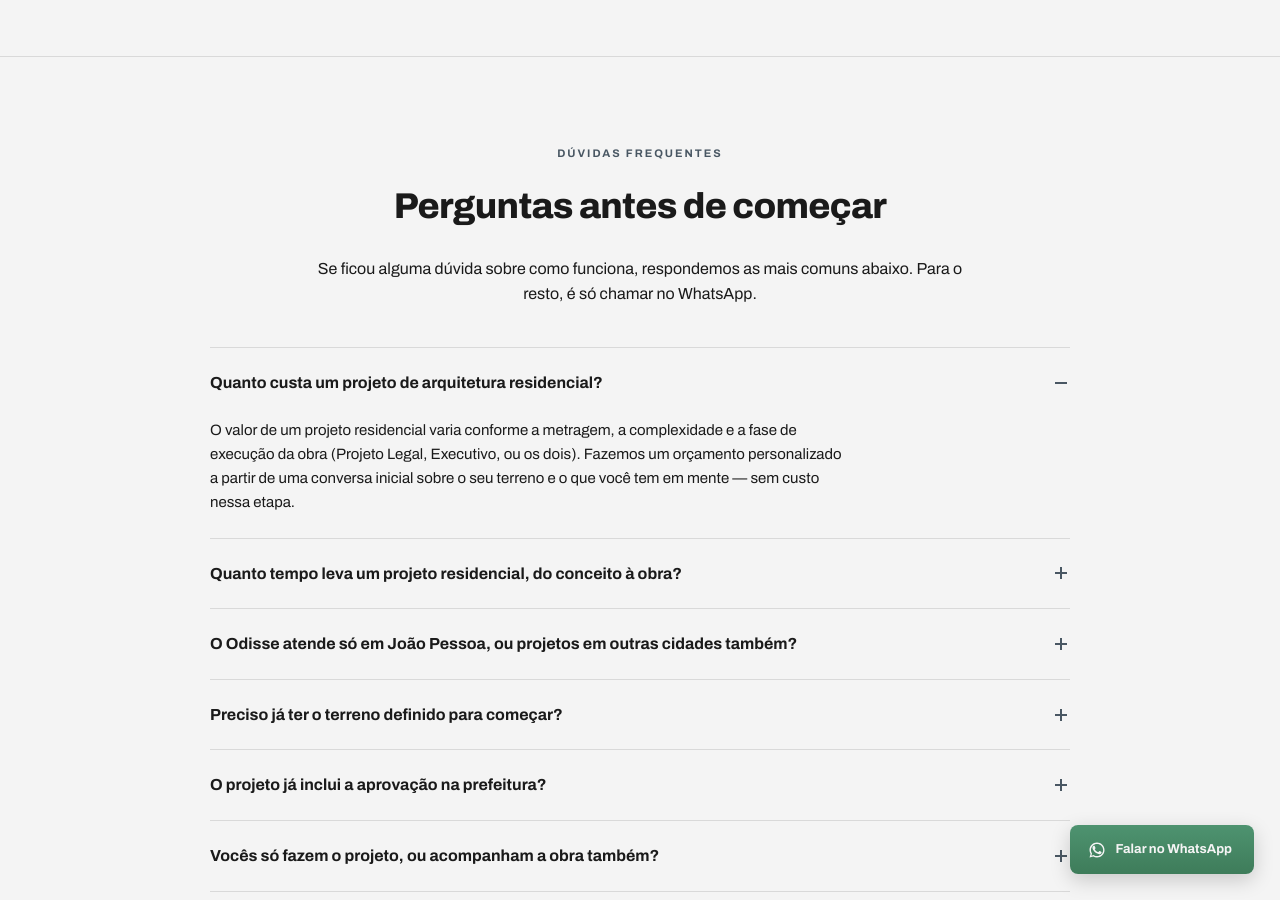
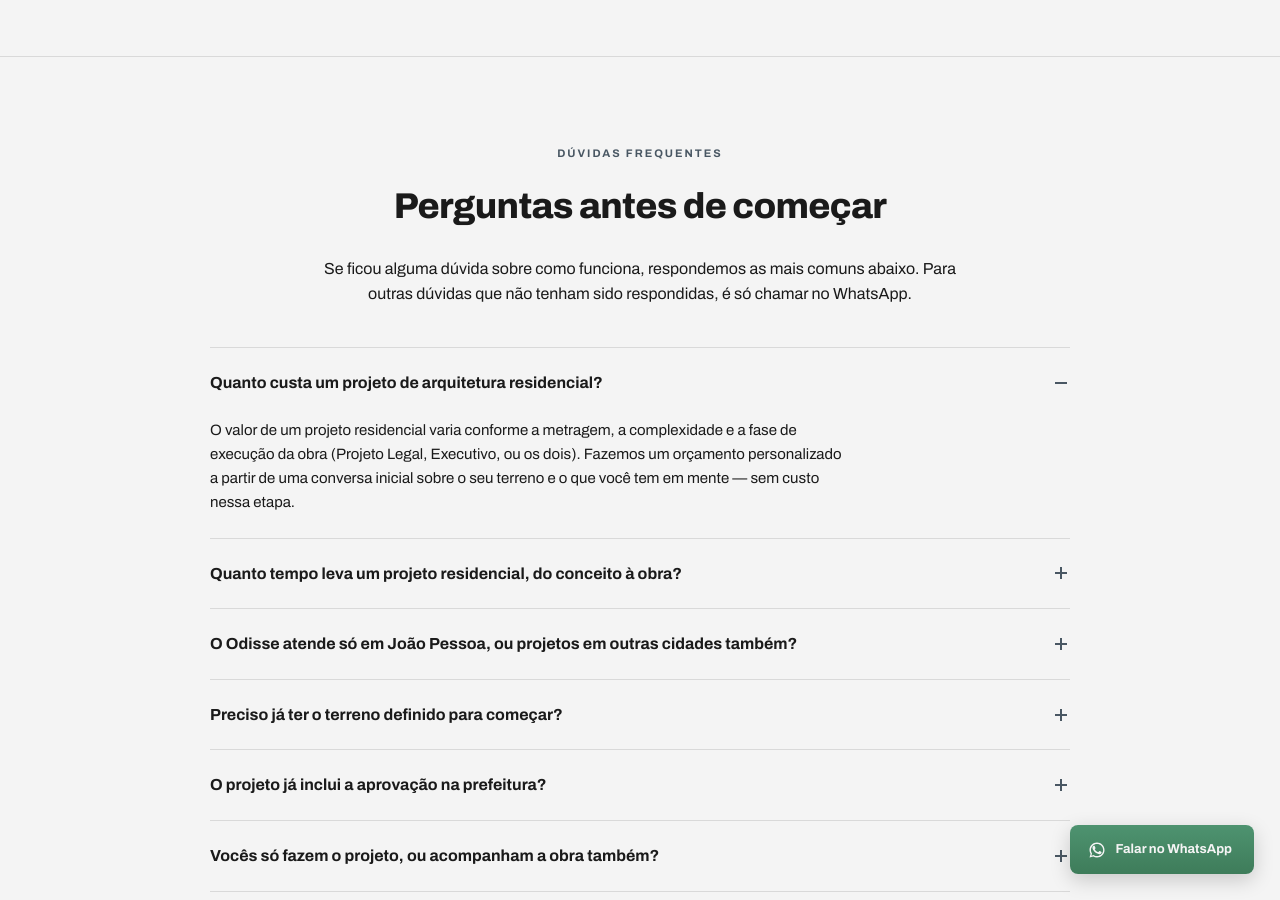
Before and after one commit to cidclementino/projetos-odisse, a Jekyll site: the page built from residencial/index.html, in a window 1280 px wide and 900 px high, scrolled down 5331 px. Built offline with Jekyll 4.4.1, drawn with Linux system fonts in a browser that asks for light colours.

Commit message:
Update residencial_faq.yml

```diff
--- a/_data/residencial_faq.yml
+++ b/_data/residencial_faq.yml
@@ -1,6 +1,6 @@
 eyebrow: "Dúvidas frequentes"
 titulo: "Perguntas antes de começar"
-descricao: "Se ficou alguma dúvida sobre como funciona, respondemos as mais comuns abaixo. Para o resto, é só chamar no WhatsApp."
+descricao: "Se ficou alguma dúvida sobre como funciona, respondemos as mais comuns abaixo. Para outras dúvidas que não tenham sido respondidas, é só chamar no WhatsApp."
 
 perguntas:
   - pergunta: "Quanto custa um projeto de arquitetura residencial?"
```
